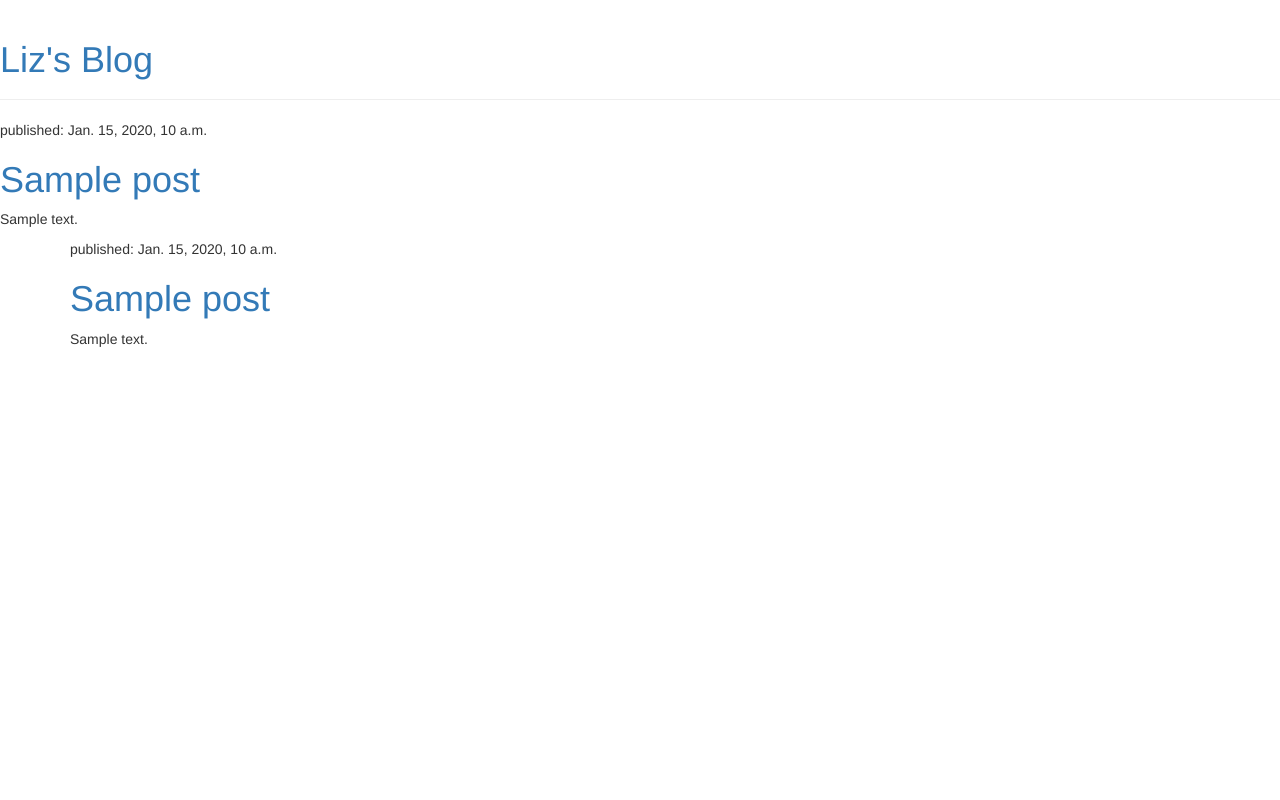
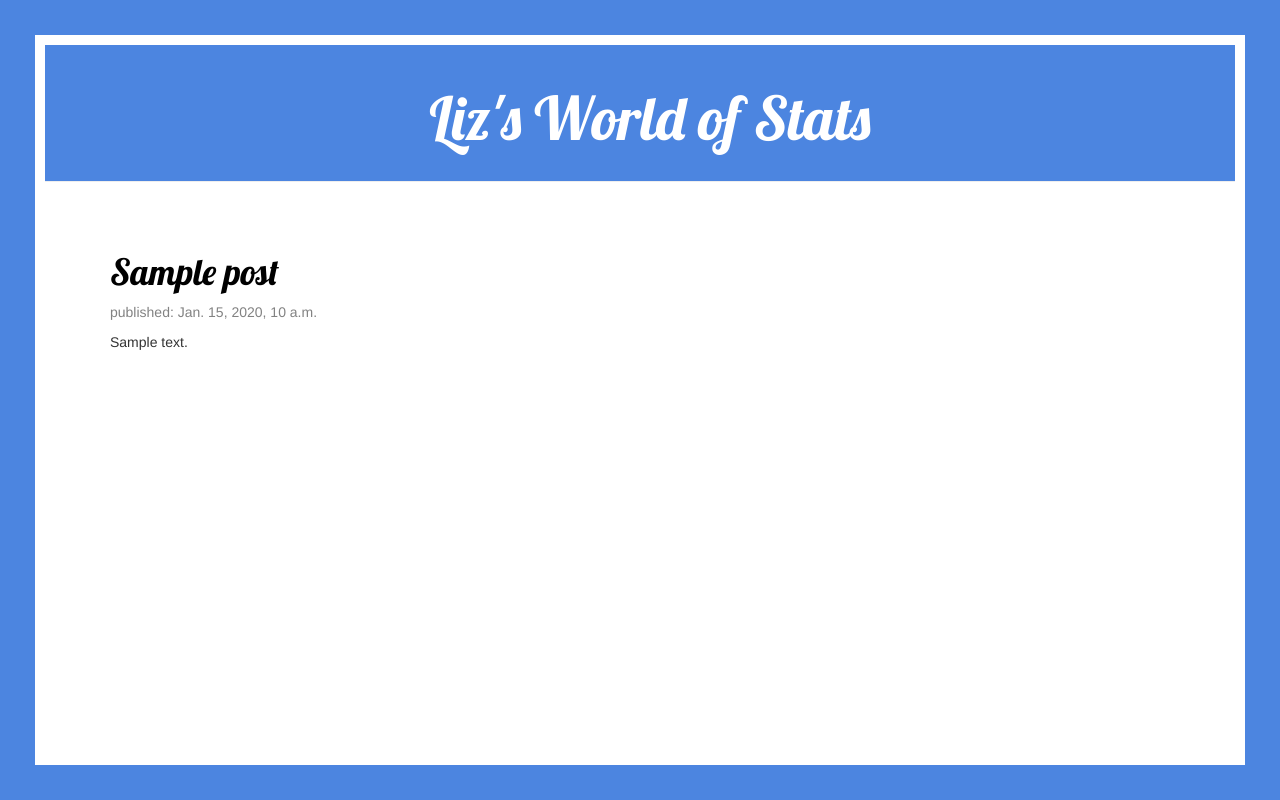
Before and after one commit to lizametcalfe/my-first-blog, a Django app: template blogsite/templates/blogsite/post_list.html in a window 1280 px wide. Run offline with Django 3.2, Linux system fonts and the light colour scheme; the template is opened without the code that fills it: values that come from a table or form of the project are taken from there, others are empty; tables that the repository leaves empty hold one stand-in row (values such as "Sample post"); some libraries are stand-ins or nearby versions.

Commit message:
Changed the CSS2 for the site.

```diff
--- a/blogsite/static/css/blogsite.css
+++ b/blogsite/static/css/blogsite.css
@@ -3,20 +3,27 @@ h1 a {
     font-family: 'Lobster';
 }
 
+body {
+    padding-left: 15px;
+}
+
 .page-header {
-    background-color: #ff9400;
-    margin-top: 0;
+    background-color: #4C85E0;
+    margin-top: 45px;
     padding: 20px 20px 20px 40px;
+    margin-left: 30px;
+    margin-right: 45px;
 }
 
 .page-header h1, .page-header h1 a, .page-header h1 a:visited, .page-header h1 a:active {
     color: #ffffff;
-    font-size: 36pt;
+    font-size: 45pt;
     text-decoration: none;
+    text-align: center;
 }
 
 .content {
-    margin-left: 40px;
+    margin-left: 50px;
 }
 
 h1, h2, h3, h4 {
@@ -39,13 +46,33 @@ h1, h2, h3, h4 {
     color: #ffffff;
     float: right;
     font-size: 26pt;
-    margin-right: 20px;
+    margin-right: 30px;
 }
 
 .post {
     margin-bottom: 70px;
+    margin-top: 50px;
+    margin-left: 30px;
 }
 
 .post h1 a, .post h1 a:visited {
     color: #000000;
 }
+
+#top, #bottom, #left, #right {
+background: #4C85E0;
+position: fixed;
+}
+#left, #right {
+top: 0; bottom: 0;
+width: 35px;
+}
+#left { left: 0; }
+#right { right: 0; }
+
+#top, #bottom {
+left: 0; right: 0; bottom: 0;
+height: 35px;
+}
+#top { top: 0; }
+#bottom { bottom: 0; }
--- a/blogsite/templates/blogsite/post_list.html
+++ b/blogsite/templates/blogsite/post_list.html
@@ -1,30 +1,29 @@
 {% load staticfiles %}
 <html>
+    <div id="left"></div>
+    <div id="right"></div>
+    <div id="top"></div>
+    <div id="bottom"></div>
     <head>
         <link rel="stylesheet" href="//maxcdn.bootstrapcdn.com/bootstrap/3.2.0/css/bootstrap.min.css">
         <link rel="stylesheet" href="//maxcdn.bootstrapcdn.com/bootstrap/3.2.0/css/bootstrap-theme.min.css">
         <link href="//fonts.googleapis.com/css?family=Lobster&subset=latin,latin-ext" rel="stylesheet" type="text/css">
-        <link rel="stylesheet" href="{% static 'css/blog.css' %}">
+        <link rel="stylesheet" href="{% static 'css/blogsite.css' %}">
         <title>Liz's blog</title>
     </head>
     <body>
         <div class="page-header">
-            <h1><a href="/"> Liz's Blog </a></h1>
-        </div>
-        <div class="post">
-            <p>published: {{ post.published_date }}</p>
-            <h1><a href="">{{ post.title }}</a></h1>
-            <p>{{ post.text|linebreaksbr }}</p>
+            <h1><a href="/"> Liz's World of Stats </a></h1>
         </div>
         <div class="content container">
             <div class="row">
                 <div class="col-md-8">
                     {% for post in posts %}
                         <div class="post">
+                            <h1><a href="">{{ post.title }}</a></h1>
                             <div class="date">
                                 <p>published: {{ post.published_date }}</p>
                             </div>
-                            <h1><a href="">{{ post.title }}</a></h1>
                             <p>{{ post.text|linebreaksbr }}</p>
                         </div>
                     {% endfor %}
```
